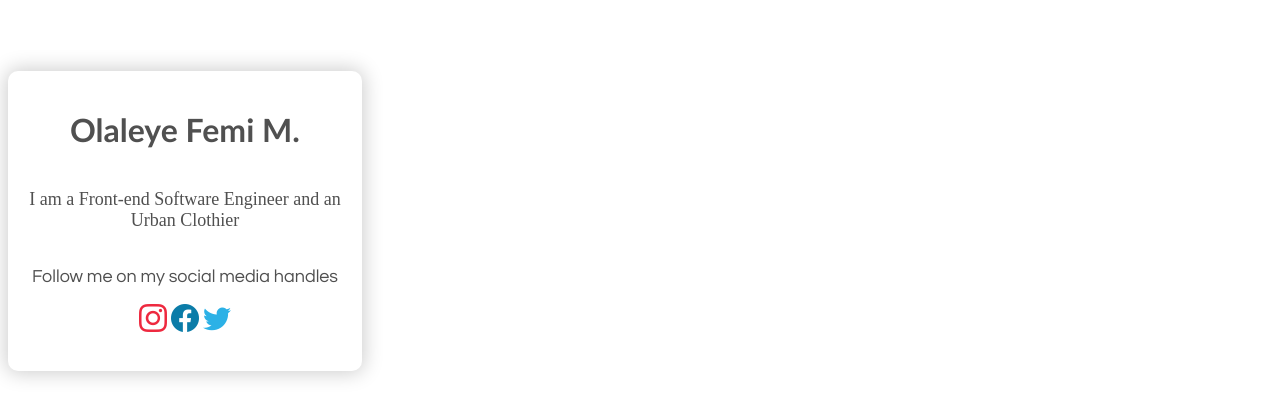
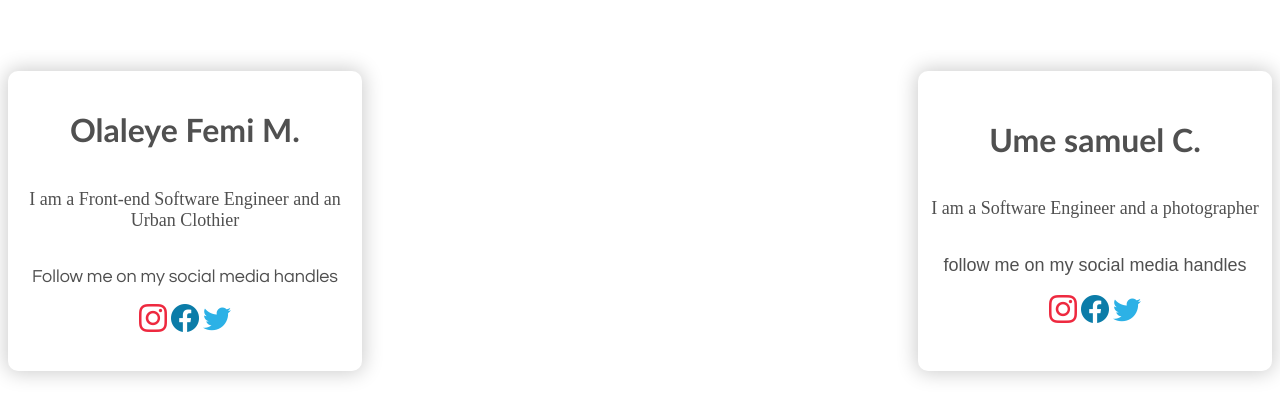
Before and after one commit to feraquzzi/handiwok, a plain HTML site: page index.html in a window 1280 px wide. Drawn offline with nearby package versions, Linux system fonts and the light colour scheme.

Commit message:
my project changes

```diff
--- a/index.css
+++ b/index.css
@@ -1,62 +1,65 @@
-.all{
-    display:flex;
+.all {
+  display: flex;
   justify-content: space-between;
-    width:100%;
-    margin-top:5%;
-    float:left;
-    min-height:600px;
+  width: 100%;
+  margin-top: 5%;
+  float: left;
+  min-height: 600px;
   background: transparent;
 }
 
-.first{
-    float:left;
+.first {
+  float: left;
   width: 28%;
   height: 300px;
-    box-shadow: 0px 0px 20px 2px rgba(0,0,0,0.2);
+  box-shadow: 0px 0px 20px 2px rgba(0, 0, 0, 0.2);
   border-radius: 10px;
-    display:flex;
+  display: flex;
   justify-content: center;
   align-items: center;
   flex-direction: column;
 }
 
-.first:hover{
-    transform: scale(1.1,1.1);
+.first:hover {
+  transform: scale(1.1, 1.1);
 }
 
-.first p{
+.first p {
   font-family: segoe script regular;
-    font-size:18px;
-    color: rgb(80,80,80);
+  font-size: 18px;
+  color: rgb(80, 80, 80);
   text-align: center;
 }
 
-.first-social{
+.first-social {
   margin-bottom: 5%;
 }
 
-.first h1{
+.first h1 {
   font-family: calibri;
   text-align: center;
-    color: rgb(80,80,80);
+  color: rgb(80, 80, 80);
 }
 
-a:visited{
-    color: rgb(80,80,80);
+a:visited {
+  color: rgb(80, 80, 80);
 }
 
-a{
+a {
   font-size: 28px;
 }
 
-.bi-instagram{
-    color:#ee293f;
+.bi-instagram {
+  color: #ee293f;
 }
 
-.bi-facebook{
-    color:rgb(11, 124, 168);
+.bi-facebook {
+  color: rgb(11, 124, 168);
 }
 
-.bi-twitter{
-    color:rgb(44, 177, 230);
+.bi-twitter {
+  color: rgb(44, 177, 230);
 }
+#follow {
+  font-family: sans-serif;
+}
--- a/index.html
+++ b/index.html
@@ -1,28 +1,54 @@
 <!DOCTYPE html>
 <html lang="en">
   <head>
-    <meta charset="UTF-8">
-    <meta http-equiv="X-UA-Compatible" content="IE=edge">
-    <meta name="viewport" content="width=device-width, initial-scale=1.0">
+    <meta charset="UTF-8" />
+    <meta http-equiv="X-UA-Compatible" content="IE=edge" />
+    <meta name="viewport" content="width=device-width, initial-scale=1.0" />
     <title>Homepage</title>
-    <link rel="stylesheet" href="https://cdn.jsdelivr.net/npm/bootstrap-icons@1.8.2/font/bootstrap-icons.css">
-    <link href="index.css"  rel="stylesheet"/>
+    <link
+      rel="stylesheet"
+      href="https://cdn.jsdelivr.net/npm/bootstrap-icons@1.8.2/font/bootstrap-icons.css"
+    />
+    <link href="index.css" rel="stylesheet" />
   </head>
   <body>
     <div class="all">
       <div class="first">
         <h1>Olaleye Femi M.</h1>
         <p>I am a Front-end Software Engineer and an Urban Clothier</p>
-            <p style="font-family: century gothic;">Follow me on my social media handles</p>
+        <p style="font-family: century gothic">
+          Follow me on my social media handles
+        </p>
 
         <div class="first-social">
-                <a href="https://www.instagram.com/tondazart"><i class="bi bi-instagram"></i></a>
-                <a href="https://www.facebook.com/tondazart"><i class="bi bi-facebook"></i></a>
-                <a href="https://www.twitter.com/tondazart"><i class="bi bi-twitter"></i></a>
-            </div>
-
+          <a href="https://www.instagram.com/tondazart"
+            ><i class="bi bi-instagram"></i
+          ></a>
+          <a href="https://www.facebook.com/tondazart"
+            ><i class="bi bi-facebook"></i
+          ></a>
+          <a href="https://www.twitter.com/tondazart"
+            ><i class="bi bi-twitter"></i
+          ></a>
         </div>
       </div>
 
+      <div class="first">
+        <h1>Ume samuel C.</h1>
+        <p>I am a Software Engineer and a photographer</p>
+        <p id="follow">follow me on my social media handles</p>
+        <div class="first-social">
+          <a href="https://www.instagram.com/tondazart"
+            ><i class="bi bi-instagram"></i
+          ></a>
+          <a href="https://www.facebook.com/tondazart"
+            ><i class="bi bi-facebook"></i
+          ></a>
+          <a href="https://www.twitter.com/tondazart"
+            ><i class="bi bi-twitter"></i
+          ></a>
+        </div>
+      </div>
+    </div>
   </body>
 </html>
```
Lines whose indentation alone changed are shown as unchanged.
